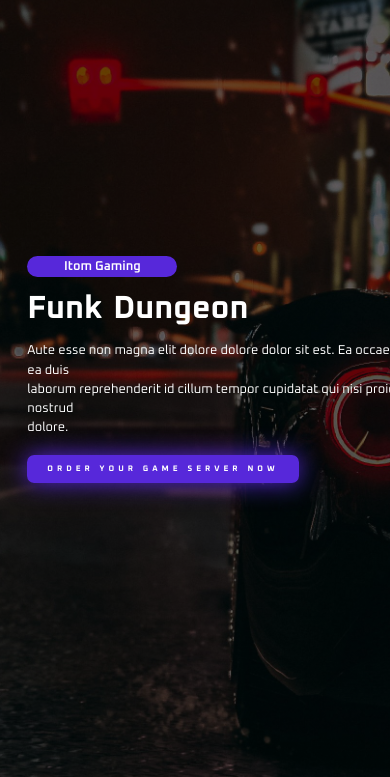
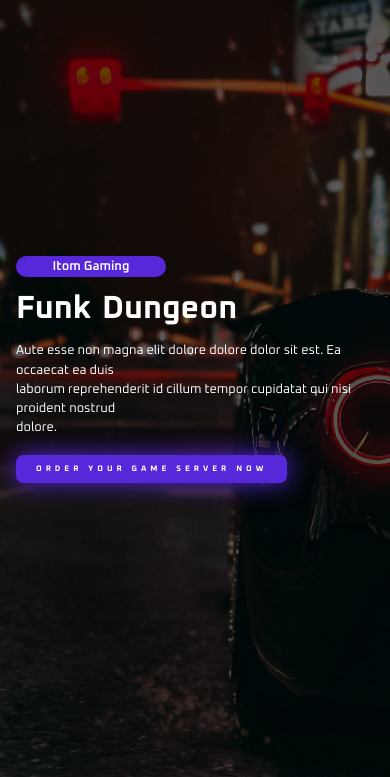
Before and after one commit to SurajShekhawat/Fronted_Itom_WebApplication, a plain HTML site: page index.html in a window 390 px wide. Shown: the part 67-844 px from the top of the page. Drawn offline with nearby package versions, Linux system fonts and the light colour scheme.

Commit message:
Add files via upload

```diff
--- a/assest/style/responsive.css
+++ b/assest/style/responsive.css
@@ -32,7 +32,12 @@
   }
 
   .hero-heading {
-   width: 100%;
+   width: 100% !important;
+   position: relative;
+   height: 80%;
+   left: 0;
+   padding: 0 1rem;
+   align-content: center;
 }
 
 .card {
@@ -92,6 +97,11 @@ h2 {
    text-align: center;
 }
 
+.row {
+   margin: 0;
+   padding: 0;
+}
+
 }
 
 @media only screen and (max-width: 930px){
```
